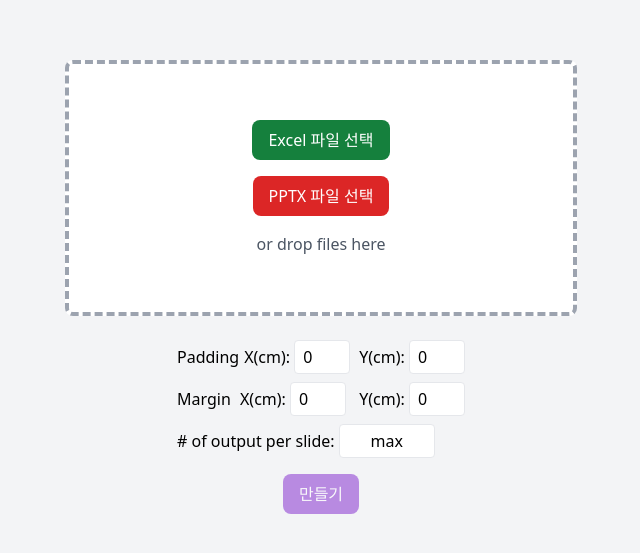
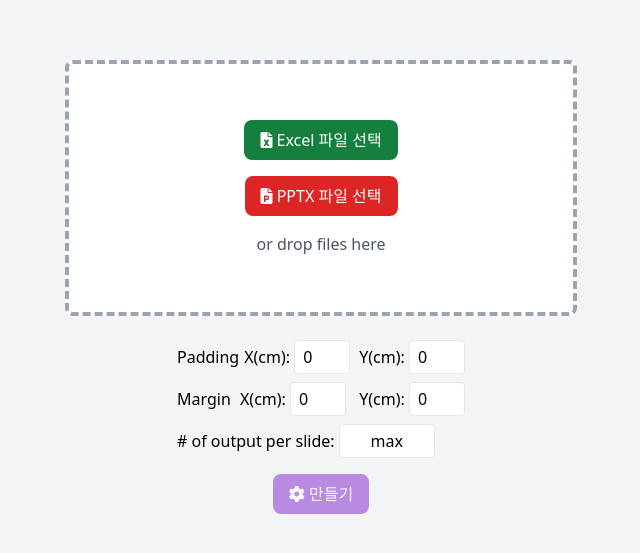
Before and after one commit to enjoeyland/excel2ppt-nametag-generator, an Electron app: page src/index.html in a window 800 px wide. Shown: the part 113-666 px from the top of the page, without its empty margins (79-719 px from the left). Drawn offline with nearby package versions, Linux system fonts and the light colour scheme; no server answers.

Commit message:
feat: Add Font Awesome icons

```diff
--- a/src/index.html
+++ b/src/index.html
@@ -4,15 +4,16 @@
   <meta charset="UTF-8">
   <meta name="viewport" content="width=device-width, initial-scale=1.0">
   <title>Excel2PPT Nametag Generator</title>
+  <link rel="stylesheet" href="https://cdnjs.cloudflare.com/ajax/libs/font-awesome/6.0.0-beta3/css/all.min.css">
   <script src="https://cdn.tailwindcss.com"></script>
 </head>
 <body class="flex flex-col items-center justify-center h-screen bg-gray-100">
   <div id="drop-area" class="w-full max-w-lg h-64 border-4 border-dashed border-gray-400 rounded-lg flex flex-col items-center justify-center space-y-4 bg-white p-4">
     <button id="select-excel" class="px-4 py-2 bg-green-700 text-white rounded-lg hover:bg-green-800 focus:outline-none focus:ring-2 focus:ring-green-500">
-      Excel 파일 선택
+      <i class="fas fa-file-excel"></i> Excel 파일 선택
     </button>
     <button id="select-pptx" class="px-4 py-2 bg-red-600 text-white rounded-lg hover:bg-red-700 focus:outline-none focus:ring-2 focus:ring-red-500">
-      PPTX 파일 선택
+      <i class="fas fa-file-powerpoint"></i> PPTX 파일 선택
     </button>
     <p class="text-gray-600">or drop files here</p>
   </div>
@@ -58,7 +59,7 @@
 
   <!-- Generate button -->
   <button id="generate" class="mt-4 px-4 py-2 bg-purple-700 text-white rounded-lg hover:bg-purple-800 focus:outline-none focus:ring-2 focus:ring-purple-500">
-    만들기
+    <i class="fas fa-cog"></i> 만들기
   </button>
 
   <script src="renderer.js"></script>
```
